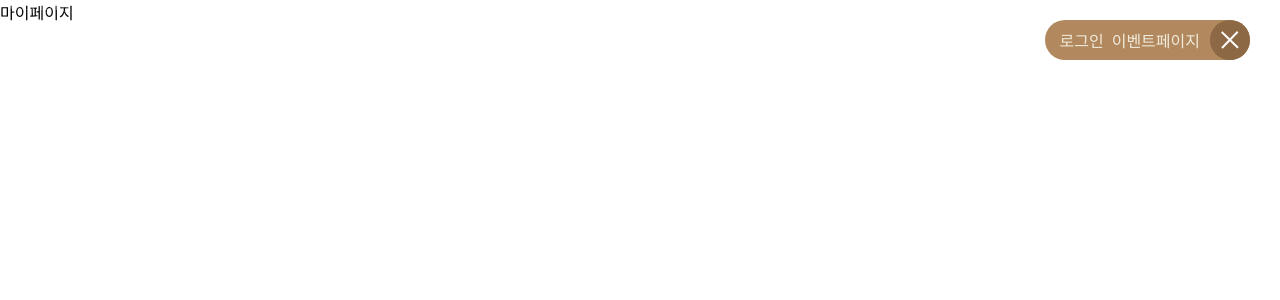
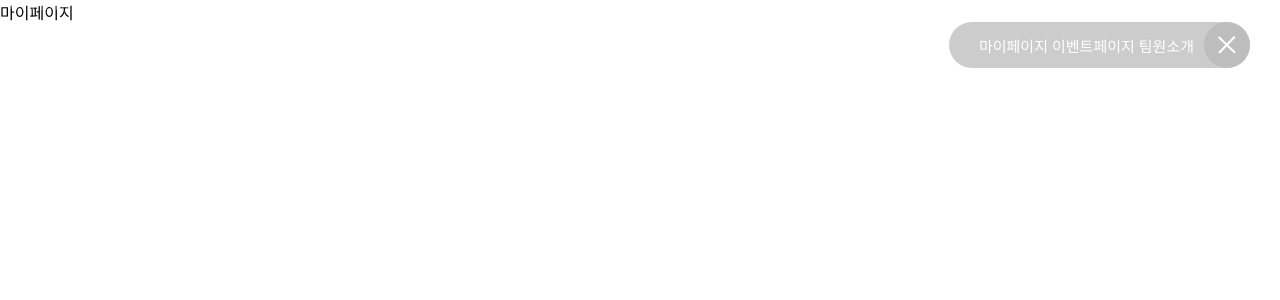
Before and after one commit to prography/5th-jsa-front, a React (Create React App) app: page /mypage in a window 1280 px wide. Both pictures are taken after a click on the element 1230 px from the left and 40 px from the top of the page. Shown: the top 300 px of the page. Built offline with nearby package versions, Linux system fonts and the light colour scheme.

Commit message:
피드백 따라 고친 것들

```diff
--- a/src/components/MyPage.js
+++ b/src/components/MyPage.js
@@ -2,6 +2,9 @@ import React from 'react';
 
 export default function MyPage() {
   return (
+
     <div>마이페이지</div>
+
+
   );
 }
--- a/src/components/Nav.js
+++ b/src/components/Nav.js
@@ -1,76 +1,89 @@
-import React, { useState } from 'react';
-import styled, { css } from 'styled-components';
-import { Link } from 'react-router-dom';
+import React, { useState } from "react";
+import styled from "styled-components";
+import { Link } from "react-router-dom";
 
-import h from 'img/nav/h.png';
-import x from 'img/nav/x.png';
+import h from "img/nav/h.png";
+import x from "img/nav/x.png";
 
 export default function Nav() {
   const [open, setOpen] = useState(false);
-  const onToggle = () => setOpen(!open);
   return (
     <NavStyle>
-      <NavButton onClick={onToggle} open={open}>
-        {!open ? <img src={h} alt="menu button" className="h"></img> : <img src={x} alt="menu button" className="x"></img>}
-      </NavButton>
-      <NavMenu>
+      <div className="NavButton" onClick={() => setOpen(!open)} open={open}>
+        {!open ? (
+          <img src={h} alt="menu button" className="h" />
+        ) : (
+          <img src={x} alt="menu button" className="x" />
+        )}
+      </div>
+      <div className="NavMenu">
         {open && (
           <div className="menus">
             <ul>
-                  <li><Link to="LogIn">로그인</Link></li>&nbsp;&nbsp;
-                  <li><Link to="EventList">이벤트페이지</Link></li>
+              <li>
+                <Link to="MyPage">마이페이지</Link>
+              </li>
+              &nbsp;
+              <li>
+                <Link to="EventList">이벤트페이지</Link>
+              </li>
+              &nbsp;
+              <li>
+                <Link to="EventList">팀원소개</Link>
+              </li>
             </ul>
           </div>
         )}
-        </NavMenu>
+      </div>
     </NavStyle>
-
   );
 }
 const NavStyle = styled.div`
-    background: #9F6B36;
-    opacity: 0.8;
+  background-color: rgba(183, 183, 183, 0.7);
   display: flex;
   flex-direction: row-reverse;
   position: absolute;
   right: 30px;
-    top: 20px;
+  top: 22px;
   align-content: center;
   align-items: center;
-    border-radius: 20px 20px;
-
-`;
-const NavButton = styled.div`
-    width: 40px;
-    height: 40px;
-    background: #714317;
+  border-radius: 23px 23px;
+  .NavButton {
+    width: 46px;
+    height: 46px;
+    background-color: ${props => {
+      if (props.open) return "rgba(150,150,150, 0.7)";
+      else return "rgba(183,183,183, 0.7)";
+    }};
     border-radius: 50%;
     cursor: pointer;
     text-align: center;
-    .h, .x{
-      margin-top: 27%;
+    .h,
+    .x {
+      margin-top: 30%;
     }
-    &: hover{
-      box-shadow: 0 80px 0 0 rgba(0,0,0,0.25) inset;
+    &: hover {
+      box-shadow: 0 80px 0 0 rgba(0, 0, 0, 0.25) inset;
     }
-    transition: 0.125s all ease-in;
-`;
-const NavMenu = styled.div`
-  .menus ul{
+  }
+  .NavMenu {
+    .menus ul {
       list-style: none;
-      margin: 0 10px 0 15px;
+      margin: 0 10px 0 30px;
       padding: 0;
     }
-    .menus li{
-      margin:0;
+    .menus li {
+      margin: 0;
       display: inline;
     }
-    .menus a{
+    .menus a {
       text-decoration: none;
-      color: #EDE6D1;
-      &: hover{
-        text-decoration: underline;
+      color: #fff;
+      &: hover {
+        font-weight: bold;
       }
-      transition: 0.125s all ease-in;
+
+      font-size: 15px;
+    }
   }
 `;
```
Also changed, not shown: src/components/LogIn.js (deleted, +0 -7 lines). Lines whose indentation alone changed are shown as unchanged.
